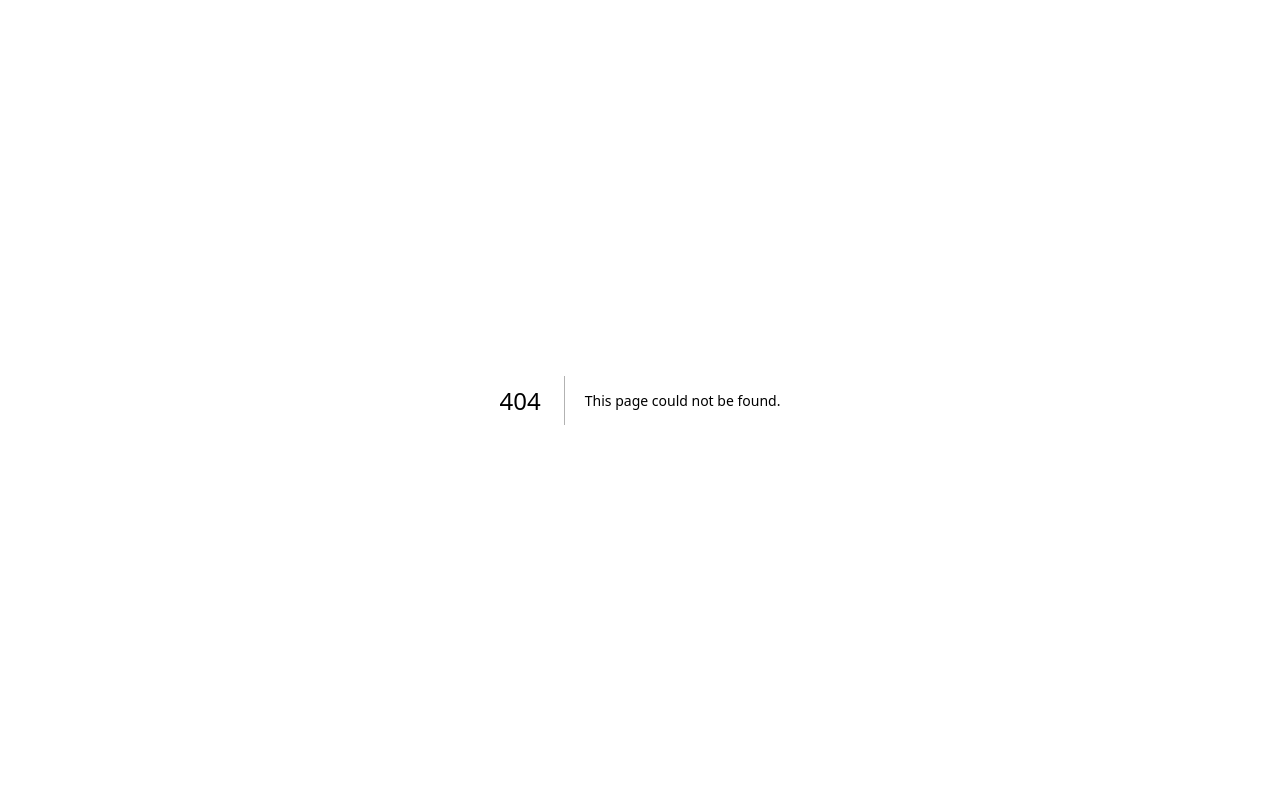
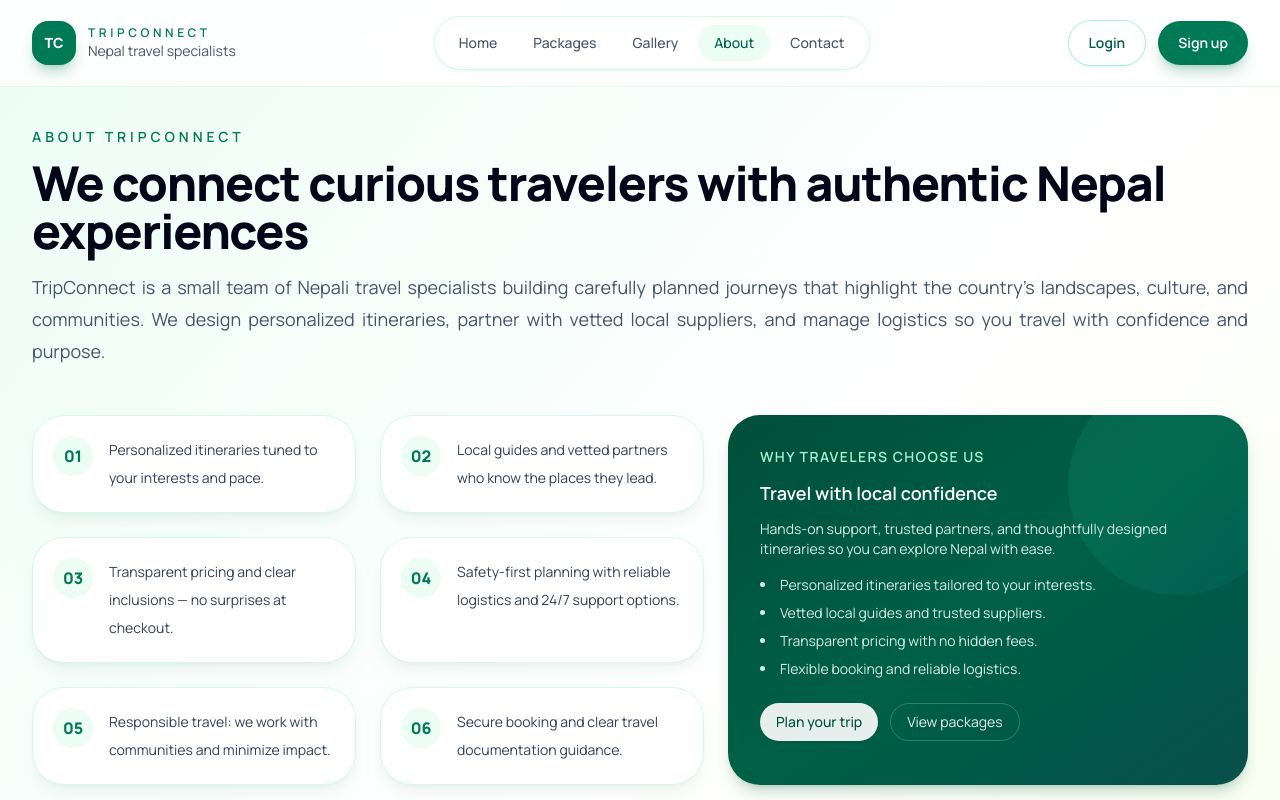
Before and after one commit to diwasbk/TripConnect, a Next.js app in the folder frontend/: page /about in a window 1280 px wide. Before the commit this address had no page. Shown: the top 800 px of the page. Built offline with nearby package versions, Linux system fonts and the light colour scheme.

Commit message:
feat(about): add about page and about section component

```diff
--- /dev/null
+++ b/frontend/app/(public)/about/_components/about-section.tsx
@@ -0,0 +1,64 @@
+export default function AboutSection() {
+    return (
+        <section aria-labelledby="about-heading" className="mx-auto w-full max-w-7xl px-4 py-10 sm:px-6 lg:px-8">
+            <div className="w-full">
+                <p className="text-sm font-semibold uppercase tracking-[0.28em] text-emerald-700">About TripConnect</p>
+                <h1 id="about-heading" className="mt-3 text-4xl font-black tracking-tight text-slate-950 sm:text-5xl">We connect curious travelers with authentic Nepal experiences</h1>
+
+                <p className="mt-4 text-lg leading-8 text-slate-600 text-justify">TripConnect is a small team of Nepali travel specialists building carefully planned journeys that highlight the country’s landscapes, culture, and communities. We design personalized itineraries, partner with vetted local suppliers, and manage logistics so you travel with confidence and purpose.</p>
+            </div>
+
+            <div className="mt-12 grid gap-6 lg:grid-cols-[1fr_520px] lg:items-stretch">
+                <div className="h-full">
+                    <div className="grid gap-6 sm:grid-cols-2">
+                        {[
+                            'Personalized itineraries tuned to your interests and pace.',
+                            'Local guides and vetted partners who know the places they lead.',
+                            'Transparent pricing and clear inclusions — no surprises at checkout.',
+                            'Safety-first planning with reliable logistics and 24/7 support options.',
+                            'Responsible travel: we work with communities and minimize impact.',
+                            'Secure booking and clear travel documentation guidance.'
+                        ].map((text, idx) => (
+                            <article key={idx} className={`card-reveal overflow-hidden rounded-4xl border border-emerald-100 bg-white p-5 shadow-lg shadow-emerald-950/5 transition-all`}>
+                                <div className="flex items-start gap-4">
+                                    <div className="flex h-10 w-10 items-center justify-center rounded-full bg-emerald-50 text-emerald-700 font-black flex-none">{String(idx + 1).padStart(2, '0')}</div>
+                                    <p className="text-sm leading-7 text-slate-700">{text}</p>
+                                </div>
+                            </article>
+                        ))}
+                    </div>
+                </div>
+
+                <aside className="relative h-full rounded-4xl bg-linear-to-br from-emerald-900 via-emerald-800 to-teal-900 p-8 text-white shadow-lg shadow-emerald-900/20 overflow-hidden">
+                    <svg className="absolute -top-10 -right-10 opacity-20" width="220" height="220" viewBox="0 0 220 220" fill="none" aria-hidden>
+                        <defs>
+                            <linearGradient id="g" x1="0" y1="0" x2="1" y2="1">
+                                <stop offset="0" stopColor="#34D399" stopOpacity="0.6" />
+                                <stop offset="1" stopColor="#06B6D4" stopOpacity="0.4" />
+                            </linearGradient>
+                        </defs>
+                        <circle cx="110" cy="110" r="110" fill="url(#g)" />
+                    </svg>
+
+                    <div className="relative z-10">
+                        <p className="text-sm font-semibold uppercase tracking-widest text-emerald-200">Why travelers choose us</p>
+                        <h3 className="mt-3 text-lg font-semibold text-white">Travel with local confidence</h3>
+                        <p className="mt-3 text-sm text-emerald-50/90">Hands-on support, trusted partners, and thoughtfully designed itineraries so you can explore Nepal with ease.</p>
+
+                        <ul className="mt-4 space-y-2 text-sm text-emerald-50/90 list-disc list-inside">
+                            <li>Personalized itineraries tailored to your interests.</li>
+                            <li>Vetted local guides and trusted suppliers.</li>
+                            <li>Transparent pricing with no hidden fees.</li>
+                            <li>Flexible booking and reliable logistics.</li>
+                        </ul>
+
+                        <div className="mt-6 flex gap-3">
+                            <a href="/contact" className="inline-flex items-center rounded-4xl bg-white/90 px-4 py-2 text-sm font-medium text-emerald-900 shadow-sm hover:bg-white/95 focus:outline-none focus-visible:ring-2 focus-visible:ring-emerald-300">Plan your trip</a>
+                            <a href="/packages" className="inline-flex items-center rounded-4xl border border-white/20 px-4 py-2 text-sm text-white/90 hover:bg-white/5">View packages</a>
+                        </div>
+                    </div>
+                </aside>
+            </div>
+        </section>
+    );
+}
--- /dev/null
+++ b/frontend/app/(public)/about/page.tsx
@@ -0,0 +1,13 @@
+import Footer from "../_components/footer";
+import NavBar from "../_components/navbar";
+import AboutSection from "./_components/about-section";
+
+export default function HomePage() {
+    return (
+         <div className="relative bg-linear-to-br from-emerald-50 via-white to-lime-50">
+            <NavBar/>
+            <AboutSection/>
+            <Footer/>
+        </div>
+    );
+}
```
